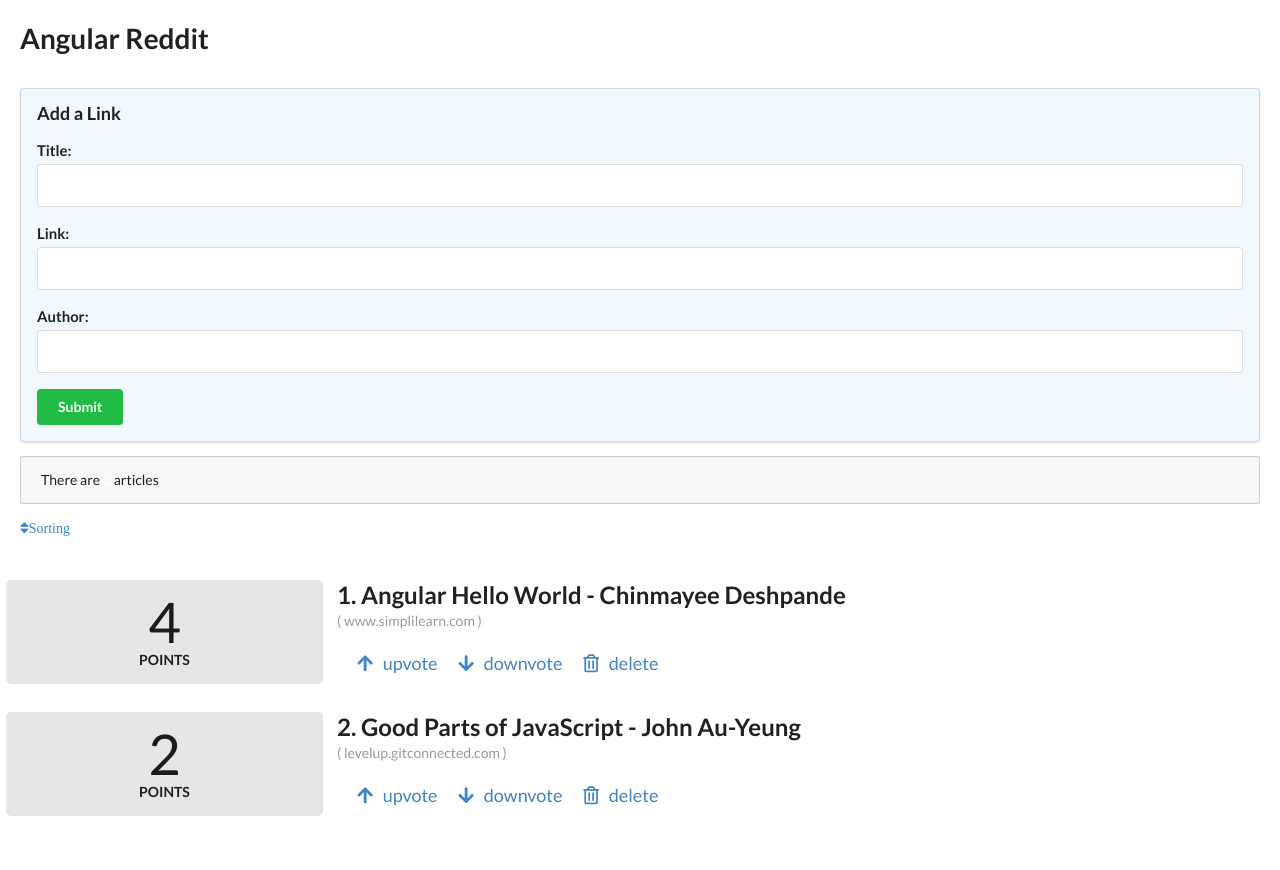
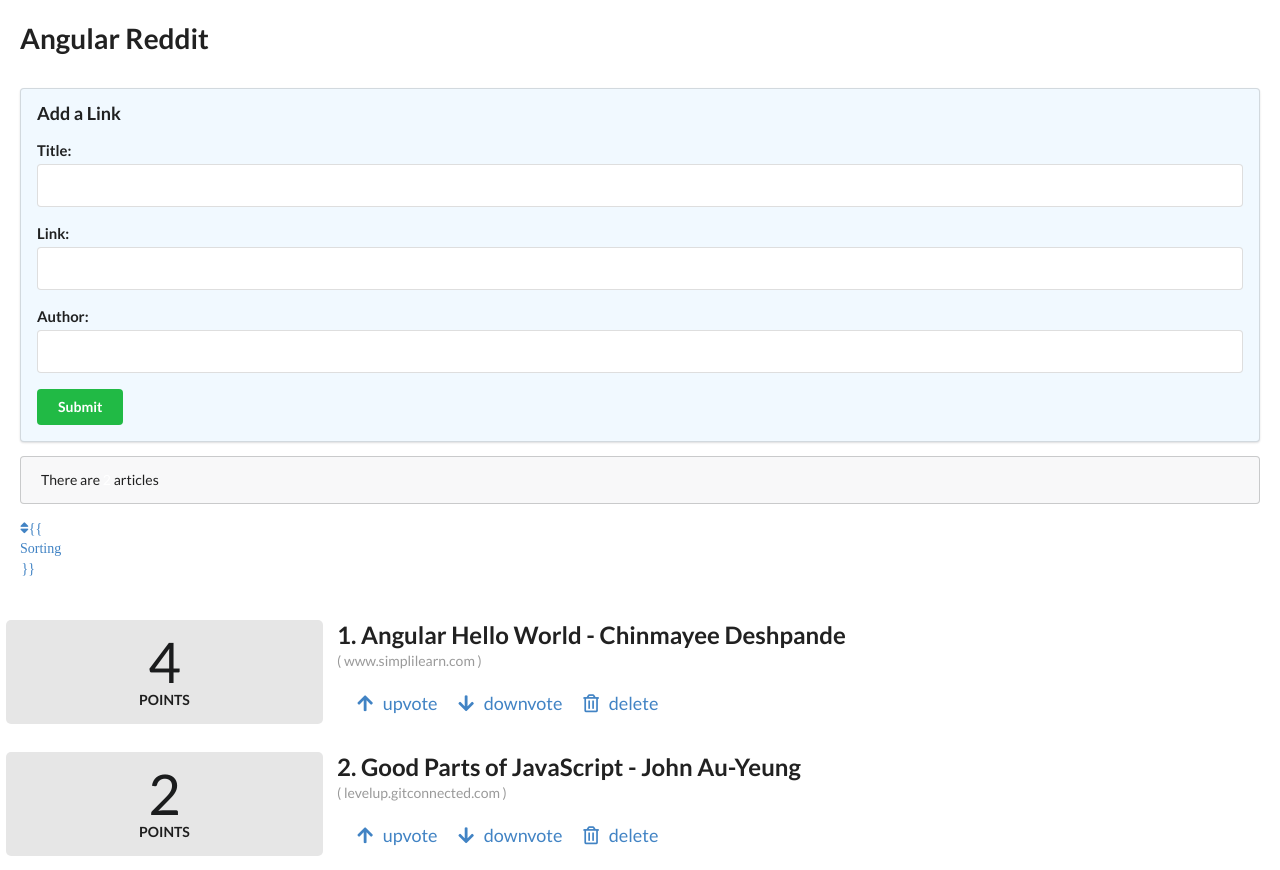
Before and after one commit to vblaskovics/angular-reddit-0531, an Angular app: page / in a window 1280 px wide. Before the commit the page ends 830 px from the top, so only its background shows below. Built offline with nearby package versions, Linux system fonts and the light colour scheme.

Commit message:
ngNonBindable

```diff
--- a/src/app/app.component.html
+++ b/src/app/app.component.html
@@ -33,7 +33,7 @@
 </div>
 
 <a href (click)="toggleSort()">
-  <i class="sort icon">Sorting</i>
+  <i class="sort icon"><span ngNonBindable>{{ Sorting }}</span></i>
 </a>
 
 <div class="ui grid posts">
```
